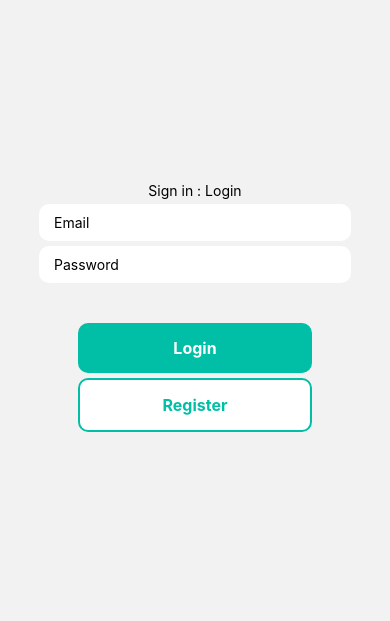
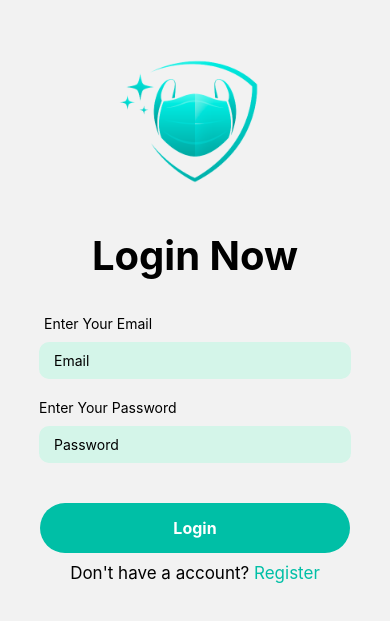
Before and after one commit to tharindu97/Covid-19-Tracker-Mobile-Applicatioon, a React Native app: screen /Local in a window 390 px wide. Shown: the part 115-736 px from the top of the page. Built offline with nearby package versions, Linux system fonts and the light colour scheme; no server answers.

Commit message:
v1 completed

```diff
--- a/auth/Signin.js
+++ b/auth/Signin.js
@@ -1,6 +1,6 @@
 import { useNavigation } from '@react-navigation/core'
 import React, { useEffect, useState } from 'react'
-import { KeyboardAvoidingView, StyleSheet, Text, TextInput, TouchableOpacity, View } from 'react-native'
+import { KeyboardAvoidingView, StyleSheet, Text, TextInput, TouchableOpacity, View, Image } from 'react-native'
 import { auth } from '../firebase';
 
 const Signin = () => {
@@ -37,14 +37,17 @@ const Signin = () => {
             style={styles.container}
             behavior="padding"
         >
-            <Text>Sign in : Login</Text>
+            <Image source={require('../assets/icon.png')} style={{ width: 220, height: 200, resizeMode: "contain" }} />
+            <Text style={{ fontSize: 40, fontWeight: "bold", textAlign: "center", marginBottom: 30, }}>Login Now</Text>
             <View style={styles.inputContainer}>
+                <Text style={{ padding: 5 }}>Enter Your Email</Text>
                 <TextInput
                     placeholder="Email"
                     value={email}
                     onChangeText={text => setEmail(text)}
                     style={styles.input}
                 />
+                <Text style={{ paddingBottom: 5, paddingTop: 20 }}>Enter Your Password</Text>
                 <TextInput
                     placeholder="Password"
                     value={password}
@@ -61,12 +64,7 @@ const Signin = () => {
                 >
                     <Text style={styles.buttonText}>Login</Text>
                 </TouchableOpacity>
-                <TouchableOpacity
-                    onPress={handleSignUp}
-                    style={[styles.button, styles.buttonOutline]}
-                >
-                    <Text style={styles.buttonOutlineText}>Register</Text>
-                </TouchableOpacity>
+                <Text style={{ fontSize: 17, paddingTop: 10 }}>Don't have a account? <Text style={{ color: "#00BFA6" }} onPress={handleSignUp}>Register</Text></Text>
             </View>
         </KeyboardAvoidingView>
     );
@@ -84,39 +82,29 @@ const styles = StyleSheet.create({
         width: '80%'
     },
     input: {
-        backgroundColor: 'white',
+        backgroundColor: '#D4F5E9',
         paddingHorizontal: 15,
         paddingVertical: 10,
         borderRadius: 10,
         marginTop: 5,
     },
     buttonContainer: {
-        width: '60%',
         justifyContent: 'center',
         alignItems: 'center',
+        width: "100%",
+        paddingHorizontal: 40,
         marginTop: 40,
     },
     button: {
         backgroundColor: '#00BFA6',
-        width: '100%',
+        width: "100%",
         padding: 15,
-        borderRadius: 10,
+        borderRadius: 40,
         alignItems: 'center',
-    },
-    buttonOutline: {
-        backgroundColor: 'white',
-        marginTop: 5,
-        borderColor: '#00BFA6',
-        borderWidth: 2,
     },
     buttonText: {
         color: 'white',
         fontWeight: '700',
         fontSize: 16,
     },
-    buttonOutlineText: {
-        color: '#00BFA6',
-        fontWeight: '700',
-        fontSize: 16,
-    },
 })
--- a/auth/Signup.js
+++ b/auth/Signup.js
@@ -1,6 +1,6 @@
 import { useNavigation } from '@react-navigation/core'
 import React, { useEffect, useState } from 'react'
-import { KeyboardAvoidingView, StyleSheet, Text, TextInput, TouchableOpacity, View } from 'react-native'
+import { KeyboardAvoidingView, StyleSheet, Text, TextInput, TouchableOpacity, View, Image } from 'react-native'
 import { auth } from '../firebase';
 
 const Signup = () => {
@@ -40,14 +40,17 @@ const Signup = () => {
             style={styles.container}
             behavior="padding"
         >
-            <Text>Sign up : Register</Text>
+            <Image source={require('../assets/icon.png')} style={{ width: 220, height: 200, resizeMode: "contain" }} />
+            <Text style={{ fontSize: 40, fontWeight: "bold", textAlign: "center", marginBottom: 30, }}>Register Here</Text>
             <View style={styles.inputContainer}>
+                <Text style={{ padding: 5 }}>Enter Your Email</Text>
                 <TextInput
                     placeholder="Email"
                     value={email}
                     onChangeText={text => setEmail(text)}
                     style={styles.input}
                 />
+                <Text style={{ paddingBottom: 5, paddingTop: 20 }}>Enter Your Password</Text>
                 <TextInput
                     placeholder="Password"
                     value={password}
@@ -64,12 +67,7 @@ const Signup = () => {
                 >
                     <Text style={styles.buttonText}>Register</Text>
                 </TouchableOpacity>
-                <TouchableOpacity
-                    onPress={handleLogin}
-                    style={[styles.button, styles.buttonOutline]}
-                >
-                    <Text style={styles.buttonOutlineText}>Login</Text>
-                </TouchableOpacity>
+                <Text style={{ fontSize: 17, paddingTop: 10 }}>Already have an account? <Text style={{ color: "#00BFA6" }} onPress={handleLogin}>Login</Text></Text>
             </View>
         </KeyboardAvoidingView>
     );
@@ -87,39 +85,29 @@ const styles = StyleSheet.create({
         width: '80%'
     },
     input: {
-        backgroundColor: 'white',
+        backgroundColor: '#D4F5E9',
         paddingHorizontal: 15,
         paddingVertical: 10,
         borderRadius: 10,
         marginTop: 5,
     },
     buttonContainer: {
-        width: '60%',
         justifyContent: 'center',
         alignItems: 'center',
+        width: "100%",
+        paddingHorizontal: 40,
         marginTop: 40,
     },
     button: {
         backgroundColor: '#00BFA6',
-        width: '100%',
+        width: "100%",
         padding: 15,
-        borderRadius: 10,
+        borderRadius: 40,
         alignItems: 'center',
-    },
-    buttonOutline: {
-        backgroundColor: 'white',
-        marginTop: 5,
-        borderColor: '#00BFA6',
-        borderWidth: 2,
     },
     buttonText: {
         color: 'white',
         fontWeight: '700',
         fontSize: 16,
     },
-    buttonOutlineText: {
-        color: '#00BFA6',
-        fontWeight: '700',
-        fontSize: 16,
-    },
 })
--- a/pages/Global.js
+++ b/pages/Global.js
@@ -22,28 +22,45 @@ const Global = () => {
 
     return (
         <View style={{ padding: 10, flexDirection: "column" }}>
-            <Text style={{ height: 20 }}>Daily Updates in World</Text>
+            <Text style={styles.topic}>Daily Updates in World</Text>
             <View style={styles.container}>
-                <View style={styles.row}></View>
-                <View style={styles.row}></View>
+                <View style={[styles.row, { backgroundColor: "#FFC3C3" }]}>
+                    <Text style={[styles.title, { color: "#FB5656" }]}>New Deaths</Text>
+                    <Text style={[styles.subTitle, { color: "#FB5656" }]}>{global_new_deaths}</Text>
+                </View>
+                <View style={[styles.row, { backgroundColor: "#C1EDFF" }]}>
+                    <Text style={[styles.title, { color: "#21B7CC" }]}>New Cases</Text>
+                    <Text style={[styles.subTitle, { color: "#21B7CC" }]}>{global_new_cases}</Text>
+                </View>
             </View>
-            <View style={styles.column}></View>
+            <View style={styles.column}>
+                <View style={{ flexDirection: "row" }}>
+                    <Text style={{ flex: 2, textAlign: "left", fontSize: 20, marginLeft: 20, color: "#45C652", fontWeight: "bold" }}>Total Death</Text>
+                    <Text style={{ flex: 1, textAlign: "right", fontSize: 16, marginRight: 20, color: "#45C652" }}>{global_deaths}</Text>
+                </View>
+            </View>
             <Text style={{ textAlign: "right", margin: 10 }}>{update_date_time}</Text>
 
-            <Text style={{ height: 20 }}>Total Statistics</Text>
+            <Text style={styles.topic}>Total Statistics</Text>
 
-            <View style={styles.column}></View>
-            <View style={styles.column}></View>
+            <View style={styles.column}>
+                <View style={{ flexDirection: "row" }}>
+                    <Text style={{ flex: 2, textAlign: "left", fontSize: 20, marginLeft: 10 }}>Total Death</Text>
+                    <Text style={{ flex: 1, textAlign: "right", fontSize: 16, marginRight: 10 }}>{global_deaths}</Text>
+                </View>
+            </View>
+            <View style={styles.column}>
+                <View style={{ flexDirection: "row" }}>
+                    <Text style={{ flex: 2, textAlign: "left", fontSize: 20, marginLeft: 10 }}>Total Cases</Text>
+                    <Text style={{ flex: 1, textAlign: "right", fontSize: 16, marginRight: 10 }}>{global_total_cases}</Text>
+                </View>
+            </View>
 
             <Text style={{ textAlign: "right", margin: 10 }}>{update_date_time}</Text>
 
-            <View style={styles.button}></View>
-            {/* <Text>Update: {update_date_time}</Text>
-            <Text>Total Deaths: {global_deaths}</Text>
-            <Text>New Cases: {global_new_cases}</Text>
-            <Text> REcoverd: {global_recovered}</Text>
-            <Text>New Deaths: {global_new_deaths}</Text>
-            <Text>Total Cases: {global_total_cases}</Text> */}
+            <View style={styles.button}>
+                <Text style={[styles.title, { color: "white" }]}>SHARE</Text>
+            </View>
         </View>
     );
 }
@@ -57,11 +74,17 @@ const styles = StyleSheet.create({
         backgroundColor: "#FB5656",
         height: 80,
         margin: 5,
+        borderRadius: 10,
+        justifyContent: 'center',
+        alignItems: 'center'
     },
     column: {
         height: 70,
         margin: 5,
-        backgroundColor: "#DAFFD3"
+        borderRadius: 10,
+        backgroundColor: "#DAFFD3",
+        justifyContent: 'center',
+        alignItems: 'center'
     },
     button: {
         height: 45,
@@ -69,9 +92,22 @@ const styles = StyleSheet.create({
         marginLeft: 10,
         marginRight: 10,
         borderRadius: 20,
-        backgroundColor: "#00BFA6"
+        backgroundColor: "#00BFA6",
+        justifyContent: 'center',
+        alignItems: 'center'
+    },
+    title: {
+        fontSize: 20,
+        fontWeight: "bold"
+    },
+    subTitle: {
+        fontSize: 18,
+    },
+    topic: {
+        fontSize: 18,
+        fontWeight: "bold",
+        marginBottom: 5,
     }
-
 });
 
 export default Global;
--- a/pages/Home.js
+++ b/pages/Home.js
@@ -1,5 +1,5 @@
 import React from 'react';
-import { View, Text, StyleSheet } from "react-native";
+import { View, Text, StyleSheet, SafeAreaView } from "react-native";
 import { fetchData } from '../api/Api';
 
 const Home = () => {
@@ -26,6 +26,7 @@ const Home = () => {
     } = covidUpdate;
 
     return (
+        <SafeAreaView>
             <View style={{ padding: 10, flexDirection: "column" }}>
                 <Text style={styles.topic}>Daily Updates</Text>
                 <View style={styles.container}>
@@ -86,6 +87,7 @@ const Home = () => {
                     </View>
                 </View>
             </View>
+        </SafeAreaView>
     );
 
 }
@@ -120,7 +122,6 @@ const styles = StyleSheet.create({
         justifyContent: 'center',
         alignItems: 'center'
     },
-
     title: {
         fontSize: 20,
         fontWeight: "bold"
@@ -129,7 +130,6 @@ const styles = StyleSheet.create({
     subTitle: {
         fontSize: 18,
     },
-
     topic: {
         fontSize: 18,
         fontWeight: "bold",
--- a/pages/Local.js
+++ b/pages/Local.js
@@ -23,31 +23,48 @@ const Local = () => {
     } = covidUpdate;
     return (
         <View style={{ padding: 10, flexDirection: "column" }}>
-            <Text style={{ height: 20 }}>Daily Updates in Sri Lanka</Text>
+            <Text style={styles.topic}>Daily Updates in Sri Lanka</Text>
             <View style={styles.container}>
-                <View style={styles.row}></View>
-                <View style={styles.row}></View>
+                <View style={[styles.row, { backgroundColor: "#FFC3C3" }]}>
+                    <Text style={[styles.title, { color: "#FB5656" }]}>New Deaths</Text>
+                    <Text style={[styles.subTitle, { color: "#FB5656" }]}>{local_new_deaths}</Text>
+                </View>
+                <View style={[styles.row, { backgroundColor: "#C1EDFF" }]}>
+                    <Text style={[styles.title, { color: "#21B7CC" }]}>New Cases</Text>
+                    <Text style={[styles.subTitle, { color: "#21B7CC" }]}>{local_new_cases}</Text>
+                </View>
             </View>
             <View style={styles.container}>
-                <View style={styles.row}></View>
-                <View style={styles.row}></View>
+                <View style={[styles.row, { backgroundColor: "#D4F5E9" }]}>
+                    <Text style={[styles.title, { color: "#45C652" }]}>Recoverd</Text>
+                    <Text style={[styles.subTitle, { color: "#45C652" }]}>{local_recovered}</Text>
+                </View>
+                <View style={[styles.row, { backgroundColor: "#F4DDFF" }]}>
+                    <Text style={[styles.title, { color: "#FC55FF" }]}>Active Cases</Text>
+                    <Text style={[styles.subTitle, { color: "#FC55FF" }]}>{local_active_cases}</Text>
+                </View>
             </View>
             <Text style={{ textAlign: "right", margin: 10 }}>{update_date_time}</Text>
 
-            <Text style={{ height: 20 }}>Total Statistics</Text>
+            <Text style={styles.topic}>Total Statistics</Text>
 
-            <View style={styles.column}></View>
-            <View style={styles.column}></View>
+            <View style={styles.column}>
+                <View style={{ flexDirection: "row" }}>
+                    <Text style={{ flex: 2, textAlign: "left", fontSize: 20, marginLeft: 10 }}>Total Death</Text>
+                    <Text style={{ flex: 1, textAlign: "right", fontSize: 16, marginRight: 10 }}>{local_deaths}</Text>
+                </View>
+            </View>
+            <View style={styles.column}>
+                <View style={{ flexDirection: "row" }}>
+                    <Text style={{ flex: 2, textAlign: "left", fontSize: 20, marginLeft: 10 }}>Total Cases</Text>
+                    <Text style={{ flex: 1, textAlign: "right", fontSize: 16, marginRight: 10 }}>{local_total_cases}</Text>
+                </View>
+            </View>
 
             <Text style={{ textAlign: "right", margin: 10 }}>{update_date_time}</Text>
-            <View style={styles.button}></View>
-            {/* <Text>Update:  {update_date_time}</Text>
-            <Text>New Cases: {local_new_cases}</Text>
-            <Text>Total Cases: {local_total_cases}</Text>
-            <Text>Total Deaths: {local_new_deaths}</Text>
-            <Text>New Deaths: {local_deaths}</Text>
-            <Text>Recoverd: {local_recovered}</Text>
-            <Text>Active Cases: {local_active_cases}</Text> */}
+            <View style={styles.button}>
+                <Text style={[styles.title, { color: "white" }]}>SHARE</Text>
+            </View>
         </View>
     );
 }
@@ -61,11 +78,17 @@ const styles = StyleSheet.create({
         backgroundColor: "#FB5656",
         height: 80,
         margin: 5,
+        borderRadius: 10,
+        justifyContent: 'center',
+        alignItems: 'center'
     },
     column: {
         height: 70,
         margin: 5,
-        backgroundColor: "#DAFFD3"
+        borderRadius: 10,
+        backgroundColor: "#DAFFD3",
+        justifyContent: 'center',
+        alignItems: 'center'
     },
     button: {
         height: 45,
@@ -73,7 +96,21 @@ const styles = StyleSheet.create({
         marginLeft: 10,
         marginRight: 10,
         borderRadius: 20,
-        backgroundColor: "#00BFA6"
+        backgroundColor: "#00BFA6",
+        justifyContent: 'center',
+        alignItems: 'center'
+    },
+    title: {
+        fontSize: 20,
+        fontWeight: "bold"
+    },
+    subTitle: {
+        fontSize: 18,
+    },
+    topic: {
+        fontSize: 18,
+        fontWeight: "bold",
+        marginBottom: 5,
     }
 });
 
--- a/pages/Test.js
+++ b/pages/Test.js
@@ -1,5 +1,5 @@
 import React from 'react';
-import { View, Text } from "react-native";
+import { View, Text, StyleSheet, ScrollView } from "react-native";
 import { fetchData } from '../api/Api';
 
 const Test = () => {
@@ -20,28 +20,104 @@ const Test = () => {
 
     const {
         total_pcr_testing_count,
-        total_antigen_testing_count
+        total_antigen_testing_count,
+        update_date_time,
     } = covidUpdate;
 
     return (
-        <View style={{ flex: 1, justifyContent: 'center', alignItems: 'center' }}>
-            <Text>Total PCR: {total_pcr_testing_count}</Text>
-            <Text>Total Antigent: {total_antigen_testing_count}</Text>
+        <View style={{ padding: 10, flexDirection: "column" }}>
+            <Text style={styles.topic}>Testing Details</Text>
+            <View style={styles.column}>
+                <View style={{ flexDirection: "row" }}>
+                    <Text style={{ flex: 2, textAlign: "left", fontSize: 20, marginLeft: 10 }}>Total PCR Testing</Text>
+                    <Text style={{ flex: 1, textAlign: "right", fontSize: 16, marginRight: 10 }}>{total_pcr_testing_count}</Text>
+                </View>
+            </View>
 
-            <Text>Pcr Test</Text>
+            <View style={styles.column}>
+                <View style={{ flexDirection: "row" }}>
+                    <Text style={{ flex: 2, textAlign: "left", fontSize: 20, marginLeft: 10 }}>Total Antigent Testing</Text>
+                    <Text style={{ flex: 1, textAlign: "right", fontSize: 16, marginRight: 10 }}>{total_antigen_testing_count}</Text>
+                </View>
+            </View>
+            <Text style={{ textAlign: "right", margin: 10, marginBottom: 10 }}>{update_date_time}</Text>
+            <ScrollView>
+                <View style={{ flexDirection: "row", }}>
+                    <View style={{ flex: 1 }}>
                         {pcrUpdate.slice(0, 9).map((item, index) => (
                             <View key={index}>
-                    <Text>{item.date}</Text>
+                                <View style={styles.container}>
+                                    <View style={[styles.row, { backgroundColor: "#C1EDFF" }]}>
+                                        <Text style={[styles.title, { color: "#21B7CC" }]}>PCR Testing</Text>
+                                        <Text style={[styles.subTitle, { color: "#21B7CC" }]}>{item.pcr_count}</Text>
+                                    </View>
+                                </View>
+                                <Text></Text>
                             </View>
                         ))}
-            <Text>Antigent Test</Text>
+                    </View>
+                    <View style={{ flex: 1 }}>
                         {antigenUpdate.slice(0, 9).map((item, index) => (
                             <View key={index}>
-                    <Text>{item.date}</Text>
+                                <View style={styles.container}>
+                                    <View style={[styles.row, { backgroundColor: "#D4F5E9" }]}>
+                                        <Text style={[styles.title, { color: "#45C652" }]}>Antigen Testing</Text>
+                                        <Text style={[styles.subTitle, { color: "#45C652" }]}>{item.antigen_count}</Text>
+                                    </View>
+                                </View>
+                                <Text style={{ textAlign: "right", paddingRight: 10 }}>{item.date}</Text>
                             </View>
                         ))}
+                    </View>
+                </View>
+            </ScrollView>
         </View>
     );
 }
 
+const styles = StyleSheet.create({
+    container: {
+        flexDirection: "row",
+    },
+    row: {
+        flex: 1,
+        height: 80,
+        margin: 5,
+        borderRadius: 10,
+        justifyContent: 'center',
+        alignItems: 'center'
+    },
+    column: {
+        height: 70,
+        margin: 5,
+        borderRadius: 10,
+        backgroundColor: "#DAFFD3",
+        justifyContent: 'center',
+        alignItems: 'center'
+    },
+    button: {
+        flex: 1,
+        height: 45,
+        margin: 10,
+        borderRadius: 20,
+        borderColor: "#00BFA6",
+        borderWidth: 2,
+        justifyContent: 'center',
+        alignItems: 'center'
+    },
+    title: {
+        fontSize: 20,
+        fontWeight: "bold"
+    },
+
+    subTitle: {
+        fontSize: 18,
+    },
+    topic: {
+        fontSize: 18,
+        fontWeight: "bold",
+        marginBottom: 5,
+    }
+});
+
 export default Test;
```
Lines whose indentation alone changed are shown as unchanged.
